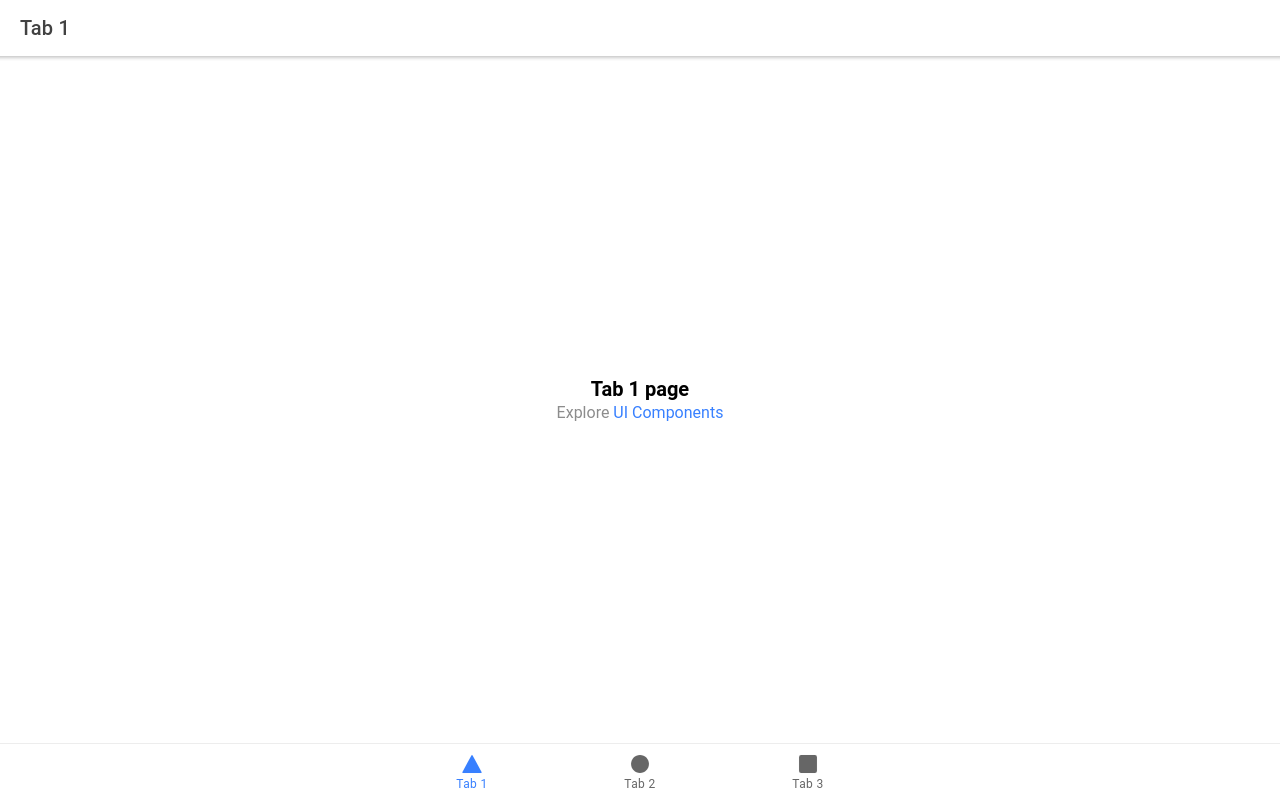
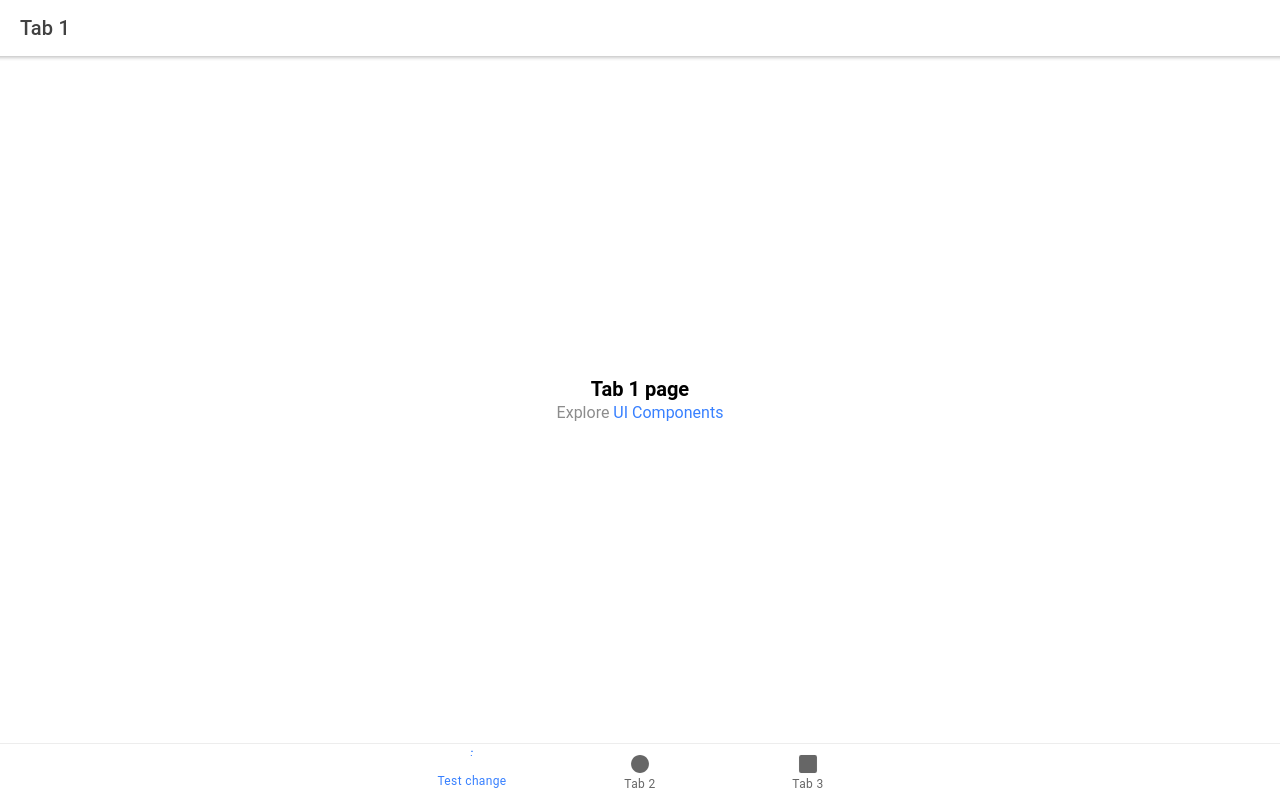
Before and after one commit to kohofinancial/decode-2021-fe, a React (Create React App) app in the folder frontend/: page /tab1 in a window 1280 px wide. Built offline with nearby package versions, Linux system fonts and the light colour scheme.

Commit message:
Test commit

```diff
--- a/frontend/package.json
+++ b/frontend/package.json
@@ -20,7 +20,6 @@
     "react-dom": "^17.0.1",
     "react-router": "^5.2.0",
     "react-router-dom": "^5.2.0",
-    "react-scripts": "4.0.2",
     "typescript": "^4.1.3",
     "web-vitals": "^0.2.4",
     "workbox-background-sync": "^5.1.4",
@@ -61,7 +60,8 @@
     ]
   },
   "devDependencies": {
-    "@capacitor/cli": "2.4.7"
+    "@capacitor/cli": "2.4.7",
+    "react-scripts": "4.0.2"
   },
   "description": "An Ionic project"
 }
--- a/frontend/src/App.tsx
+++ b/frontend/src/App.tsx
@@ -55,6 +55,7 @@ const App: React.FC = () => (
           <IonTabButton tab="tab1" href="/tab1">
             <IonIcon icon={triangle} />
             <IonLabel>Tab 1</IonLabel>
+            <p>Test change</p>
           </IonTabButton>
           <IonTabButton tab="tab2" href="/tab2">
             <IonIcon icon={ellipse} />
```
Also changed, not shown: 1 other file (tests, documents, lock files or other folders).
